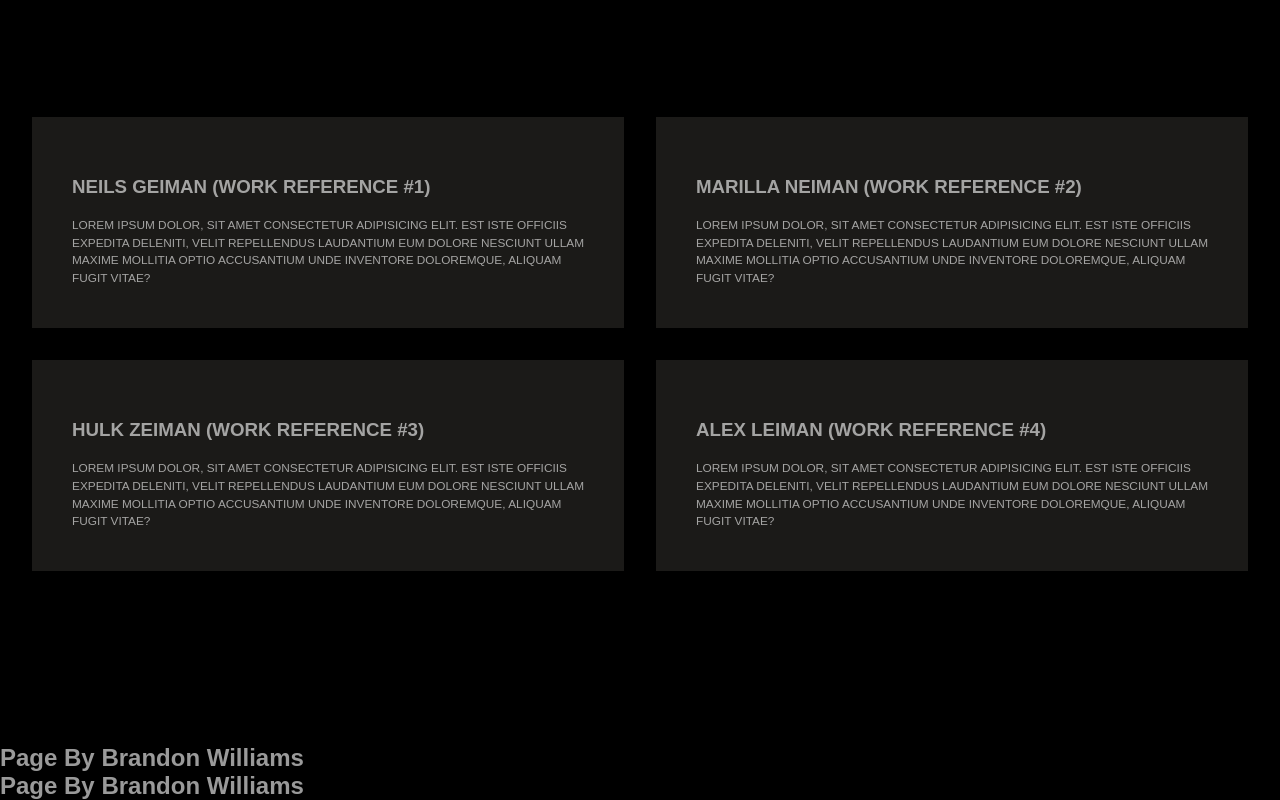
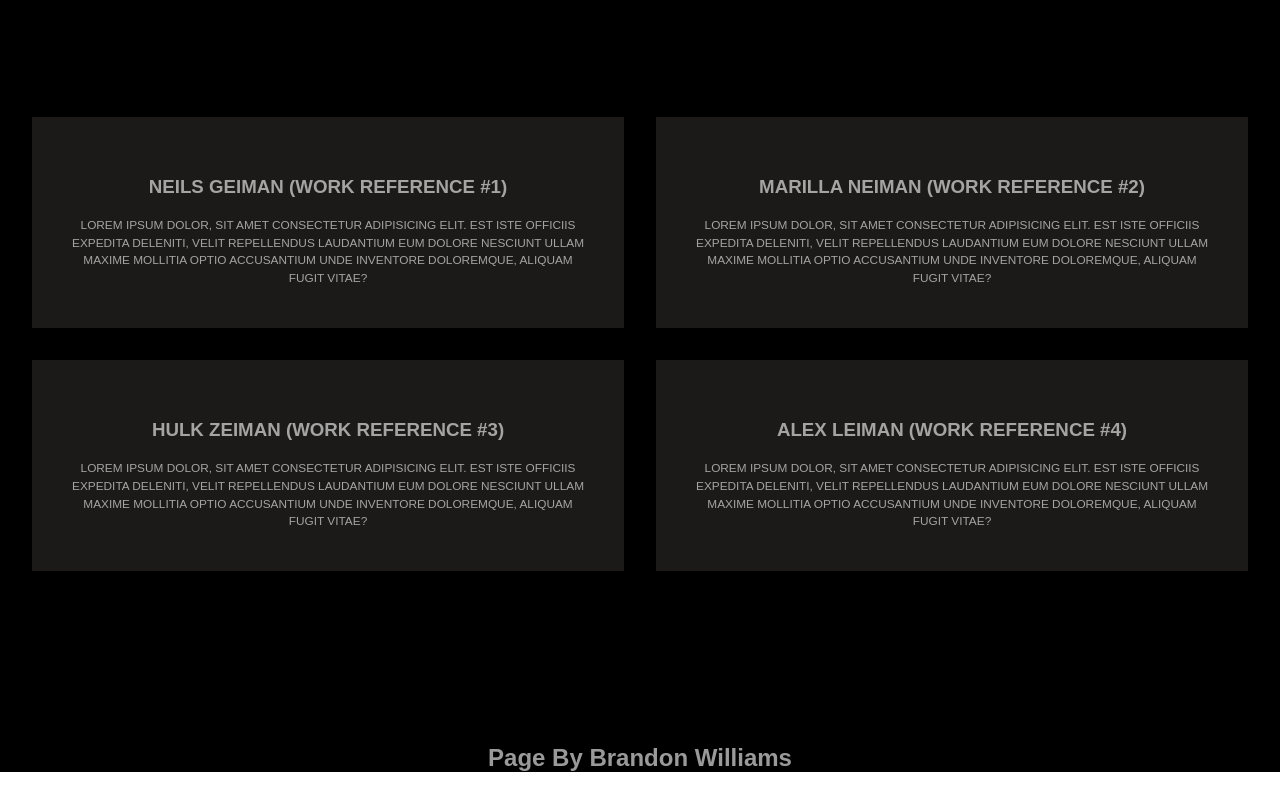
Before and after one commit to brandonawilliams1/brandon-profile, a React (Create React App) app: page / in a window 1280 px wide. Shown: the part 1656-2456 px from the top of the page. After the commit the page ends 2428 px from the top, so only its background shows below. Built offline with nearby package versions, Linux system fonts and the light colour scheme; the HTML template or start-up script is replaced by a standard one.

Commit message:
uncommected styles in app.css

```diff
--- a/src/App.css
+++ b/src/App.css
@@ -1,19 +1,19 @@
-/* .App {
+.App {
   text-align: center;
-} */
+}
 
-/* .App-logo {
+.App-logo {
   height: 40vmin;
   pointer-events: none;
-} */
+}
 
-/* @media (prefers-reduced-motion: no-preference) {
+@media (prefers-reduced-motion: no-preference) {
   .App-logo {
     animation: App-logo-spin infinite 20s linear;
   }
-} */
+}
 
-/* .App-header {
+.App-header {
   background-color: #282c34;
   min-height: 100vh;
   display: flex;
@@ -22,20 +22,20 @@
   justify-content: center;
   font-size: calc(10px + 2vmin);
   color: white;
-} */
+}
 
-/* .App-link {
+.App-link {
   color: #61dafb;
-} */
+}
 
-/* @keyframes App-logo-spin {
+@keyframes App-logo-spin {
   from {
     transform: rotate(0deg);
   }
   to {
     transform: rotate(360deg);
   }
-} */
+}
 * {
   margin: 0;
   padding: 0;
--- a/src/App.js
+++ b/src/App.js
@@ -3,7 +3,6 @@ import React from 'react';
 import {  Routes, Route } from "react-router-dom";
 import Header from './components/Header';
 import Info from './components/Info';
-import Footer from './components/Footer';
 import Works from './components/Works';
 import Contact from './components/Contact';
 
@@ -13,12 +12,10 @@ function App() {
     <div className="App">
       <Header />
       <Routes>
-
           <Route path='/' element={<Info />} />
           <Route path='/works' element={<Works />} />
           <Route path='/contact' element={<Contact />} />
         </Routes>
-      <Footer />
 
     </div>
   );
```
